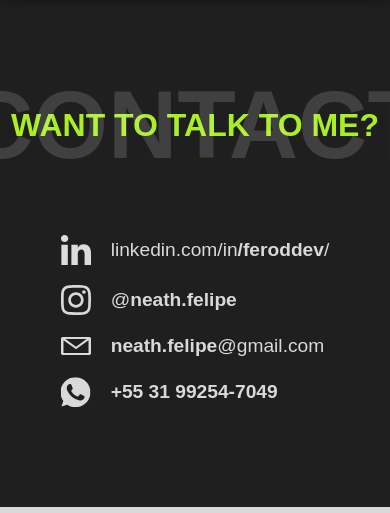
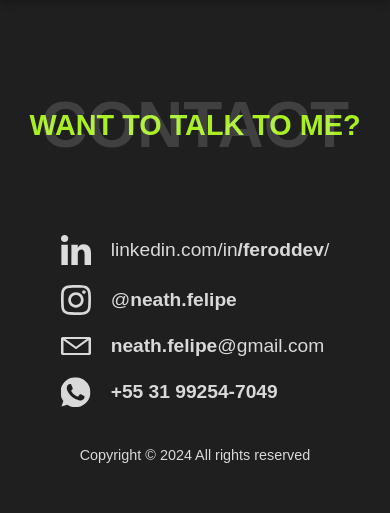
Before and after one commit to feroddev/portfolio, a React (Create React App) app: page / in a window 390 px wide. Shown: the part 5048-5561 px from the top of the page. Built offline with nearby package versions, Linux system fonts and the light colour scheme; a web font is replaced by a local one.

Commit message:
feat: add copyright and responsive contact

```diff
--- a/src/components/Contact.jsx
+++ b/src/components/Contact.jsx
@@ -46,6 +46,7 @@ export default function Contact() {
           </a>
         </div>
       </div>
+      <p className={ styles.copyright }>{contact[language].copyright}</p>
     </div>
   );
 }
--- a/src/style/contact.module.css
+++ b/src/style/contact.module.css
@@ -61,3 +61,19 @@
   margin-right: 20px;
   width: 30px;
 }
+
+.copyright {
+  font-size: 0.9rem;
+  color: var(--gray-primary);
+  margin-top: 20px;
+}
+
+@media screen and (max-width: 1000px) {
+  .title {
+    font-size: 4rem;
+  }
+
+  .subtitle {
+    font-size: 1.8rem;
+  }
+}
```
